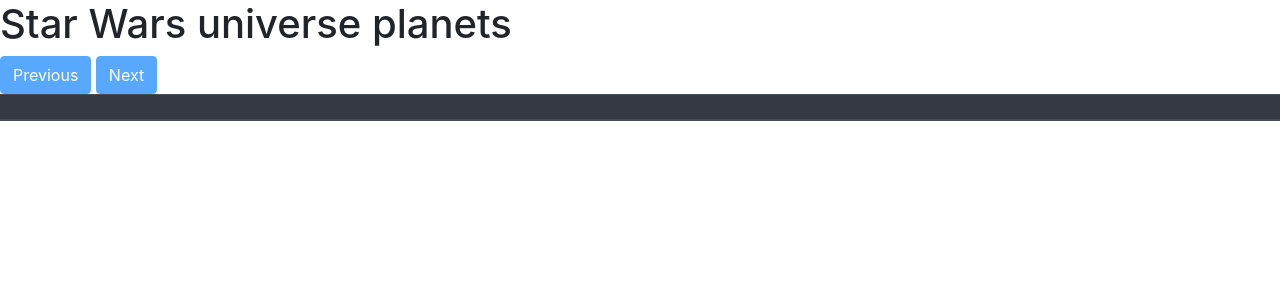
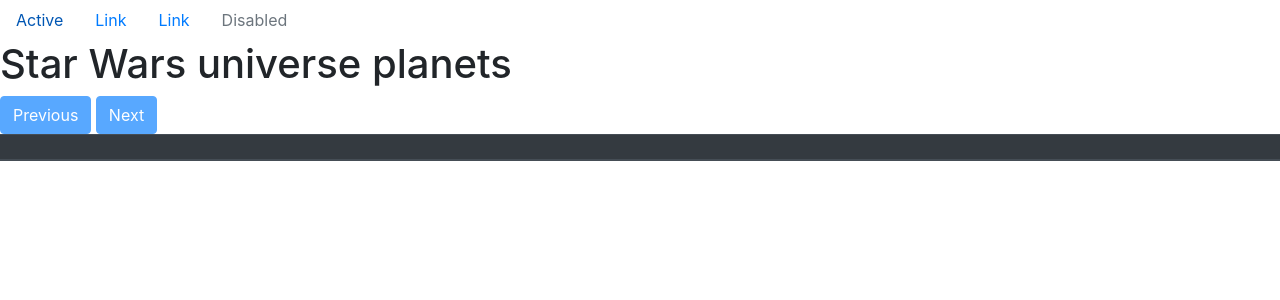
Before and after one commit to tomaszleszczynski1980/apiwars, a Flask app: page / in a window 1280 px wide. Shown: the top 300 px of the page. Run offline with Flask 2, Linux system fonts and the light colour scheme; data that the repository does not hold is empty; some libraries are stand-ins or nearby versions.

Commit message:
bla bla undo tak

```diff
--- a/app.py
+++ b/app.py
@@ -45,6 +45,9 @@
 @app.route('/residents/<planet>')
 def get_residents(planet):
 
+    user = check_if_logged()
+    error = not test_connection()
+
     planet = planet.replace(' ', '%20')
     response = requests.get(f'https://swapi.dev/api/planets/?search={planet}').json()
     residents = response['results'][0]['residents']
@@ -63,7 +66,11 @@
 @app.route('/vote/<planet>')
 def vote(planet):
 
-    pass
+    user = check_if_logged()
+    connection = test_connection()
+
+    if connection and user:
+        dbtools.add_vote(user, planet)
 
 
 @app.route('/register')
@@ -75,7 +82,8 @@
 @app.route('/login')
 def login():
 
-    pass
+    user = check_if_logged()
+    connection = test_connection()
 
 
 if __name__ == '__main__':
--- a/templates/header.html
+++ b/templates/header.html
@@ -1,11 +1,8 @@
 <header>
-    <div class="header">
-        <span>
-
-        </span>
-
-        <span>
-
-        </span>
-    </div>
+    <nav class="nav">
+      <a class="nav-link active" href="#">Active</a>
+      <a class="nav-link" href="#">Link</a>
+      <a class="nav-link" href="#">Link</a>
+      <a class="nav-link disabled" href="#" tabindex="-1" aria-disabled="true">Disabled</a>
+    </nav>
 </header>
--- a/templates/layout.html
+++ b/templates/layout.html
@@ -2,7 +2,7 @@
 <html lang="en">
     <head>
         <meta charset="utf-8">
-        <meta name="viewport" content="width=device-width, initial-scale=1, shrink-to-fit=no">
+        <meta name="viewport" content="width=device-width, initial-scale=1, shrink-to-fit=yes">
         <link rel="stylesheet" href="https://stackpath.bootstrapcdn.com/bootstrap/4.4.1/css/bootstrap.min.css"
               integrity="sha384-Vkoo8x4CGsO3+Hhxv8T/Q5PaXtkKtu6ug5TOeNV6gBiFeWPGFN9MuhOf23Q9Ifjh"
               crossorigin="anonymous">
--- a/templates/main.html
+++ b/templates/main.html
@@ -47,7 +47,7 @@
                 {% endif %}
             {% endfor %}
                 <td>
-                    <button type="button" class="btn btn-success" id="vote-{{ planet['Name'] }}">
+                <button type="button" class="btn btn-success" id="vote-{{ planet['Name'] }}" {{ 'disabled' if not user }}>
                     Vote
                 </button>
                 </td>
@@ -68,7 +68,7 @@
                     <span aria-hidden="true">&times;</span>
                 </button>
             </div>
-      <div class="modal-body">
+            <div class="modal-body" id="ModalBody">
                 <table class="table">
                     <thead class="thead-light">
                         <tr>
@@ -87,4 +87,5 @@
         </div>
     </div>
 </div>
+<!-- End Modal -->
 {% endblock %}
```
Also changed, not shown: dbtools.py (+6 -4 lines). Lines whose indentation alone changed are shown as unchanged.
